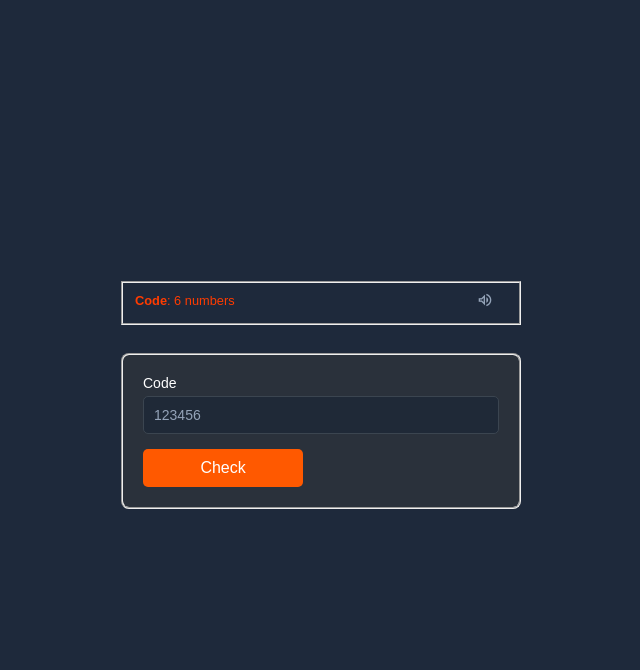
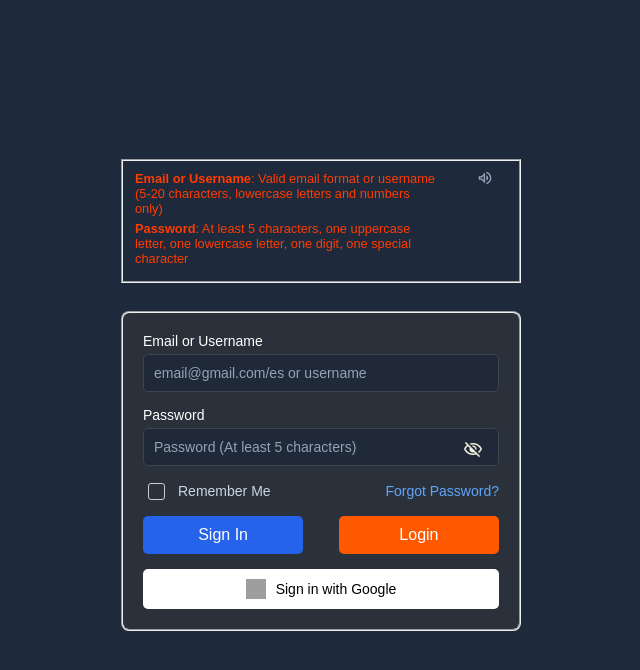
Before and after one commit to tirso25/MyFitApp, a React (Vite) app: page / in a window 1280 px wide. Shown: the top 670 px of the page, without its empty margins (319-959 px from the left). Built offline with nearby package versions, Linux system fonts and the light colour scheme; grey boxes are pictures that could not be loaded.

Commit message:
change app.jsx

```diff
--- a/src/App.jsx
+++ b/src/App.jsx
@@ -8,7 +8,7 @@ import '../index.css';
 function App() {
     return (
         <main>
-            <CheckCode />
+            <Login />
         </main>
     );
 }
```
